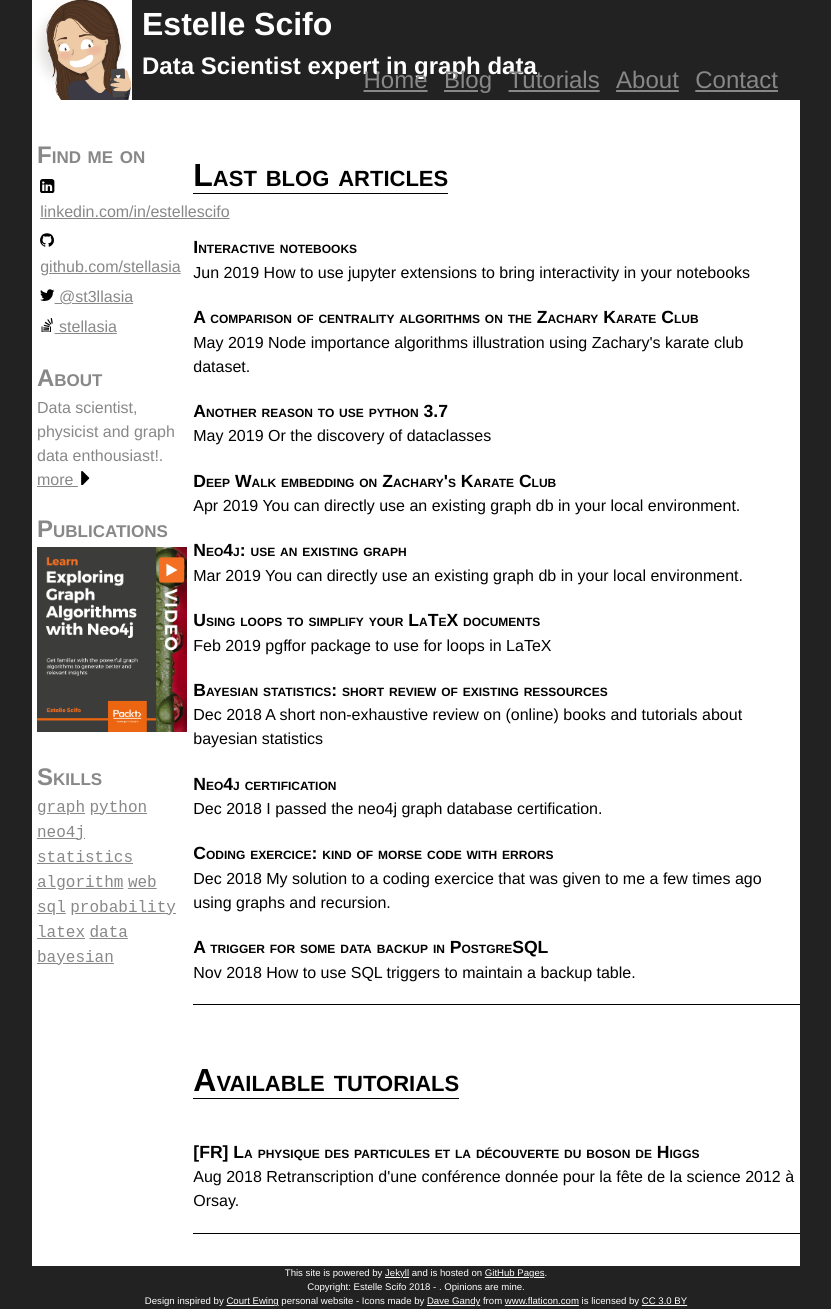
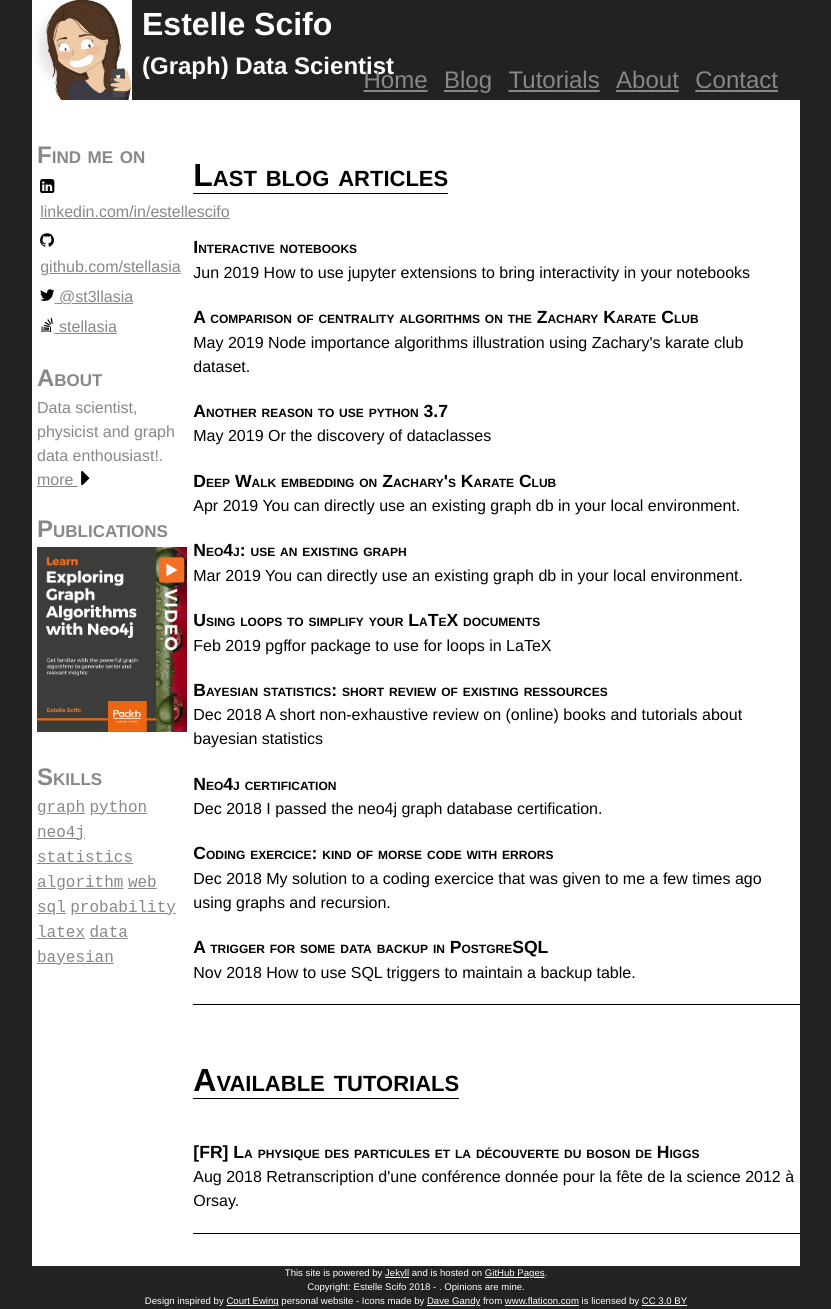
Before and after one commit to stellasia/stellasia.github.io, a Jekyll site: the page built from index.html, in a window 1280 px wide. Shown: the whole page, without its empty margins (224-1055 px from the left). Built offline with Jekyll 4.4.1, drawn with Linux system fonts in a browser that asks for light colours.

Commit message:
rm 'expert'

```diff
--- a/_layouts/default.html
+++ b/_layouts/default.html
@@ -11,7 +11,7 @@
 		    <img alt="profile image" src="/img/avatar.jpg">
 		    <hgroup>
 			<h1><a href="{{ "/" | prepend: site.baseurl }}">Estelle Scifo</a></h1>
-			<h2>Data Scientist expert in graph data</h2>
+			<h2>(Graph) Data Scientist</h2>
 		    </hgroup>
 		</div>
 		<nav>
```
